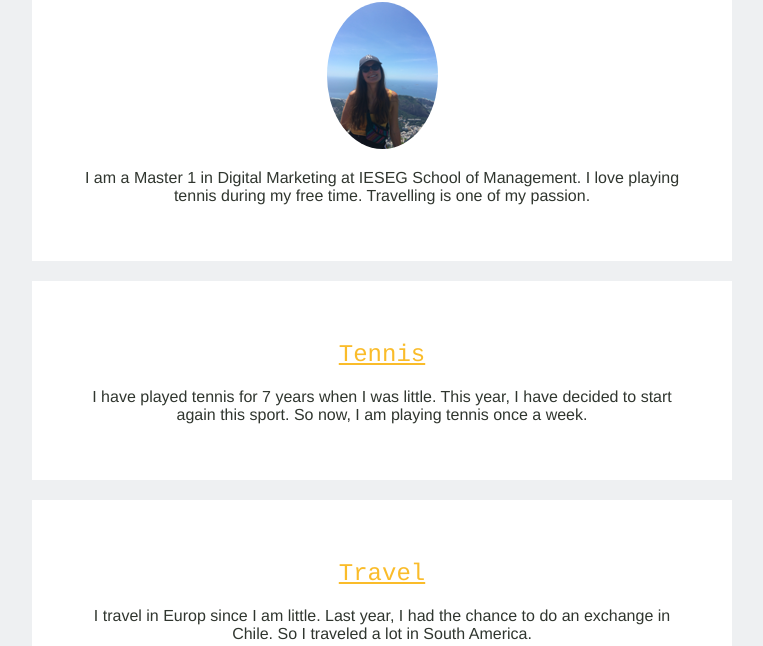
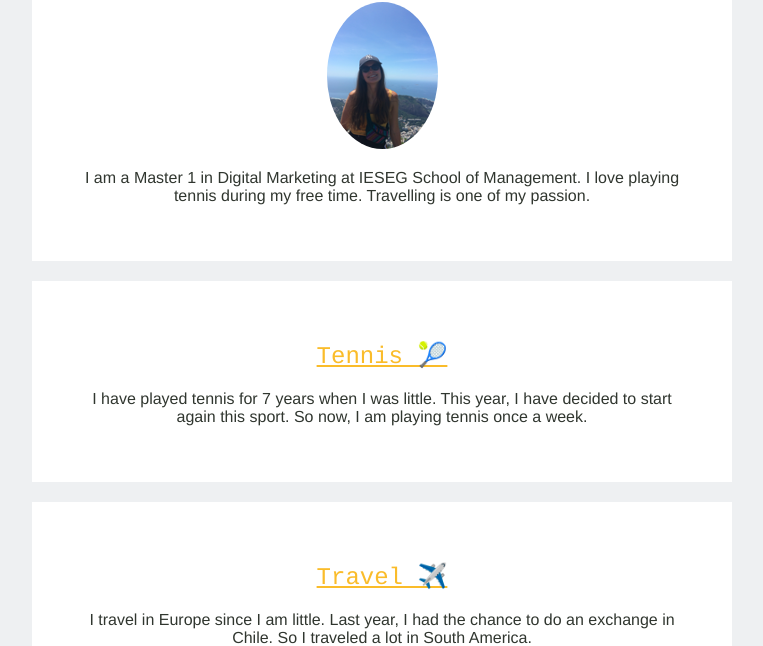
Before and after one commit to mathilde-couturier/my-profile, a plain HTML site: page index.html in a window 1280 px wide. Shown: the part 158-804 px from the top of the page, without its empty margins (258-1021 px from the left). Drawn offline with Linux system fonts and the light colour scheme.

Commit message:
Update index.html

```diff
--- a/index.html
+++ b/index.html
@@ -6,6 +6,7 @@
 	<meta name="description" content="This is the profile of Mathilde">
 	<meta charset="UTF-8">
 	<link rel="stylesheet" href="style.css">
+	<link rel="stylesheet" href="https://use.fontawesome.com/releases/v5.15.1/css/all.css" integrity="sha384-vp86vTRFVJgpjF9jiIGPEEqYqlDwgyBgEF109VFjmqGmIY/Y4HV4d3Gp2irVfcrp" crossorigin="anonymous">
 </head>
 
 <body>
@@ -21,17 +22,18 @@
 	</div>
 
 	<div class="card-white">
-		<h2>Tennis</h2>
+		<h2>Tennis 🎾</h2>
 		<p>
 			I have played tennis for 7 years when I was little. This year, I have decided to start again this sport. So now, I am playing tennis once a week.
 		</p>
 	</div>
 
 	<div class="card-white">
-		<h2>Travel</h2>
+		<h2>Travel ✈️</h2>
 		<p>
-			I travel in Europ since I am little. Last year, I had the chance to do an exchange in Chile. So I traveled a lot in South America.
+			I travel in Europe since I am little. Last year, I had the chance to do an exchange in Chile. So I traveled a lot in South America.
 		</p>
+		<img src="images/bolivie.png" class="img-size">
 	</div>
 
 	<div class="card-white">
```
